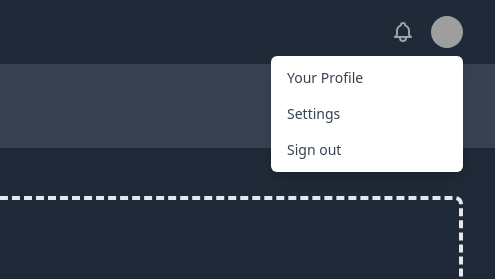
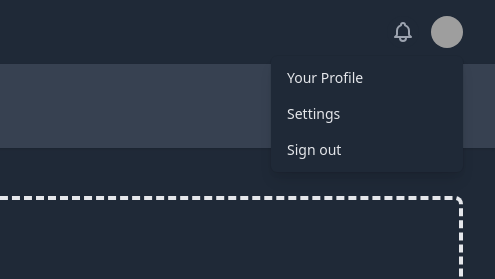
Before and after one commit to AbidAlWassie/Forum-Website, a website: page index.html in a window 1280 px wide. Shown: the top 279 px of the page, 785-1280 px from the left. Drawn offline with Linux system fonts and the light colour scheme; grey boxes are pictures that could not be loaded.

Commit message:
updated project

```diff
--- a/index.html
+++ b/index.html
@@ -63,13 +63,13 @@
                   From: "transform opacity-100 scale-100"
                   To: "transform opacity-0 scale-95"
               -->
-              <div class="origin-top-right absolute right-0 mt-2 w-48 rounded-md shadow-lg py-1 bg-white ring-1 ring-black ring-opacity-5 focus:outline-none" role="menu" aria-orientation="vertical" aria-labelledby="user-menu-button" tabindex="-1">
+              <div class="origin-top-right absolute right-0 mt-2 w-48 rounded-md shadow-lg py-1 bg-white ring-1 ring-black ring-opacity-5 focus:outline-none dark:bg-gray-800 dark:text-white" role="menu" aria-orientation="vertical" aria-labelledby="user-menu-button" tabindex="-1">
                 <!-- Active: "bg-gray-100", Not Active: "" -->
-                <a href="#" class="block px-4 py-2 text-sm text-gray-700" role="menuitem" tabindex="-1" id="user-menu-item-0">Your Profile</a>
+                <a href="#" class="block px-4 py-2 text-sm text-gray-700 dark:text-gray-200" role="menuitem" tabindex="-1" id="user-menu-item-0">Your Profile</a>
 
-                <a href="#" class="block px-4 py-2 text-sm text-gray-700" role="menuitem" tabindex="-1" id="user-menu-item-1">Settings</a>
+                <a href="#" class="block px-4 py-2 text-sm text-gray-700 dark:text-gray-200" role="menuitem" tabindex="-1" id="user-menu-item-1">Settings</a>
 
-                <a href="#" class="block px-4 py-2 text-sm text-gray-700" role="menuitem" tabindex="-1" id="user-menu-item-2">Sign out</a>
+                <a href="#" class="block px-4 py-2 text-sm text-gray-700 dark:text-gray-200" role="menuitem" tabindex="-1" id="user-menu-item-2">Sign out</a>
               </div>
             </div>
           </div>
```
Also changed, not shown: build/styles.css.
